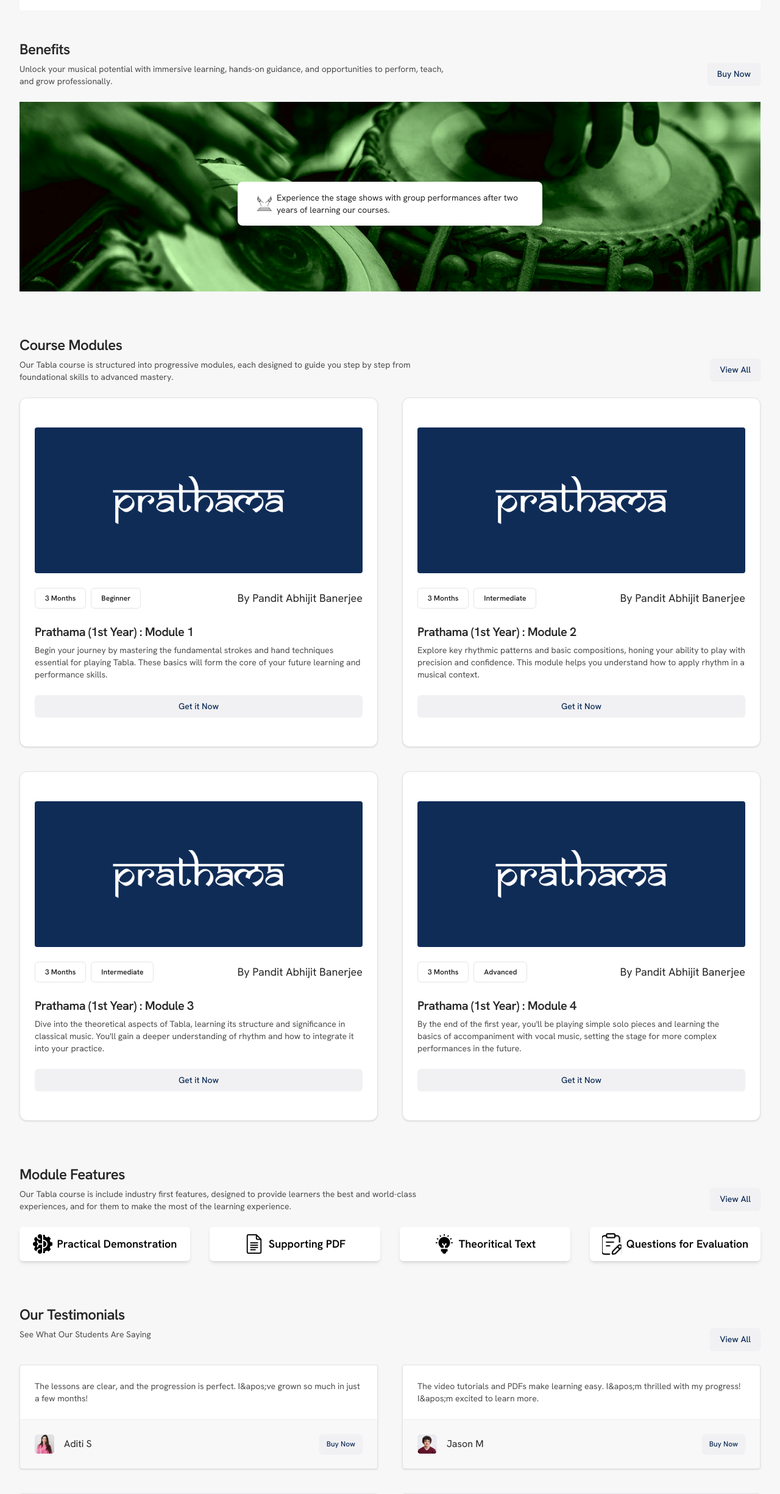
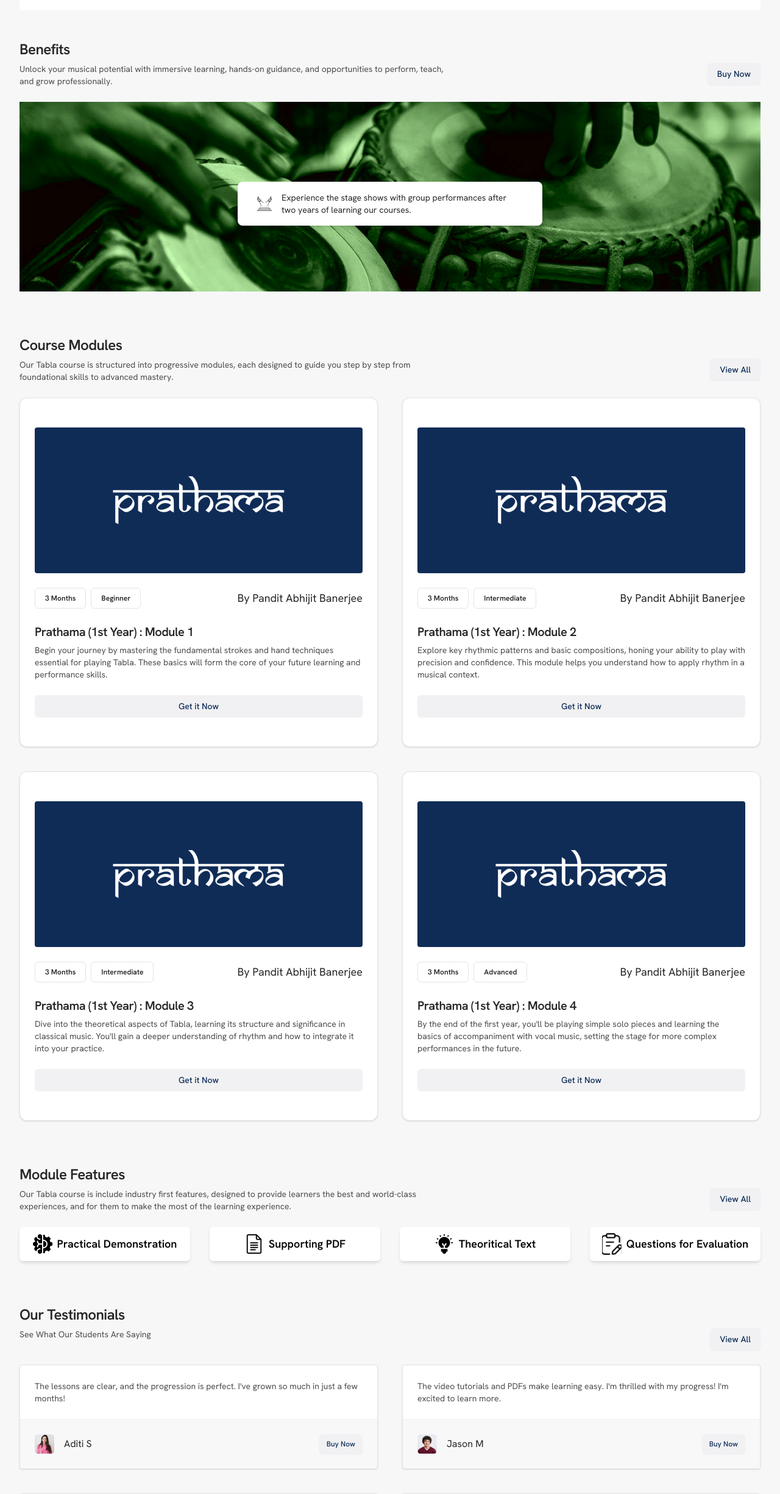
Before and after one commit to dhwanionlineclasses/WahTabla, a Next.js app: page / in a window 1280 px wide. Shown: the part 1678-4128 px from the top of the page at 61% size. Built offline with nearby package versions, Linux system fonts and the light colour scheme.

Commit message:
fix: &apos

```diff
--- a/app/page.tsx
+++ b/app/page.tsx
@@ -185,7 +185,7 @@ const HomePage = () => {
                     : "animate-fadeOutUp"
                 } `}
                 >
-                  <div className="max-w-[500px] flex justify-start items-center gap-2 py-2 px-4 sm:py-4 sm:px-8 text-sm bg-white rounded-lg shadow-md">
+                  <div className="max-w-[500px] flex justify-start items-center gap-4 py-2 px-4 sm:py-4 sm:px-8 text-xs md:text-sm bg-white rounded-lg shadow-md">
                     <Image
                       src={benifit.icon}
                       alt="arrow"
@@ -874,13 +874,13 @@ const moduleFeatures = [
 const testimonials = [
   {
     review:
-      "The lessons are clear, and the progression is perfect. I&apos;ve grown so much in just a few months!",
+      "The lessons are clear, and the progression is perfect. I've grown so much in just a few months!",
     name: "Aditi S",
     image: "/review-1.jpg",
   },
   {
     review:
-      "The video tutorials and PDFs make learning easy. I&apos;m thrilled with my progress! I&apos;m excited to learn more.",
+      "The video tutorials and PDFs make learning easy. I'm thrilled with my progress! I'm excited to learn more.",
     name: "Jason M",
     image: "/review-2.jpg",
   },
@@ -922,7 +922,7 @@ const benifits = [
   {
     icon: "/benefits/benefit-5.jpg",
     description:
-      "Be a teacher with Dhwani&apos;s certificate and associate yourself with us to teach, perform, and earn.",
+      "Be a teacher with Dhwani's certificate and associate yourself with us to teach, perform, and earn.",
   },
   {
     icon: "/benefits/benefit-6.jpg",
```
